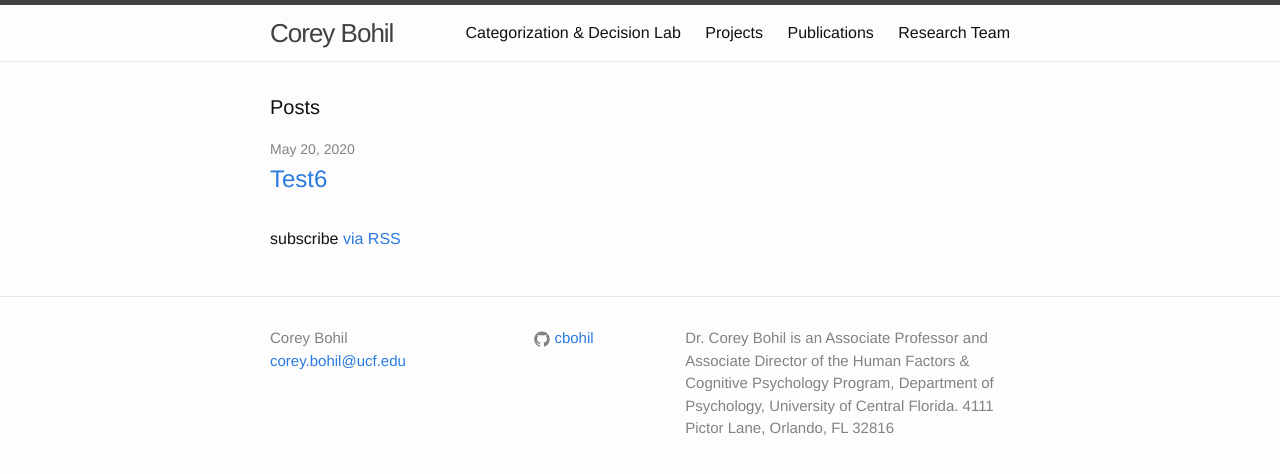
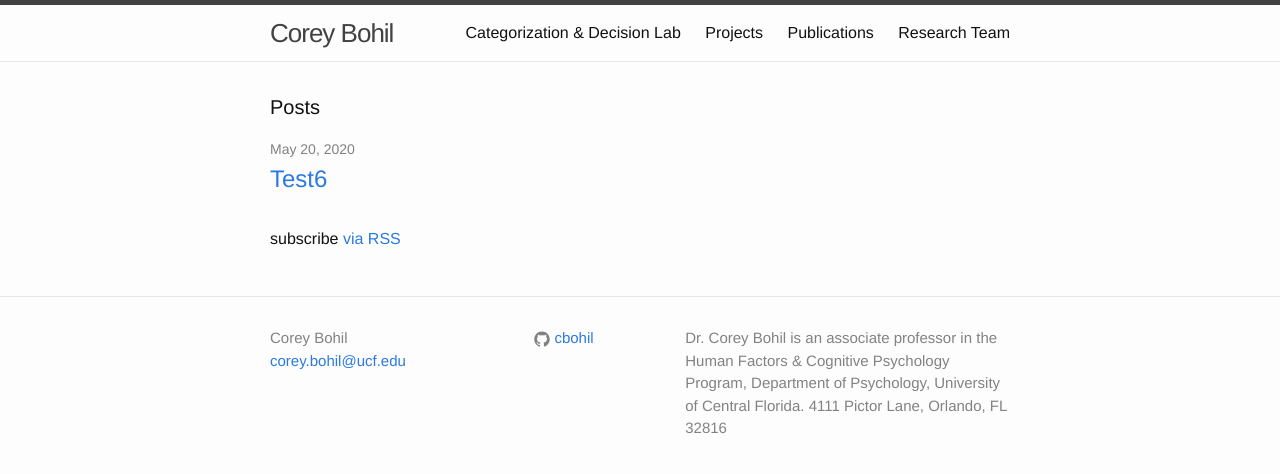
Before and after one commit to cbohil/cbohil.github.io, a Jekyll site: the page built from index.html, in a window 1280 px wide. Shown: the top 474 px of the page. Built offline with Jekyll 4.4.1, drawn with Linux system fonts in a browser that asks for light colours.

Commit message:
Revert "Update _config.yml"
This reverts commit 514617163277b4ccf2840d27a86ed563837eaddd.

```diff
--- a/_config.yml
+++ b/_config.yml
@@ -2,8 +2,8 @@
 title: Corey Bohil
 email: corey.bohil@ucf.edu
 description: > # this means to ignore newlines until "baseurl:"
-  Dr. Corey Bohil is an Associate Professor and Associate Director of the Human Factors &
-  Cognitive Psychology Program, Department of Psychology, University of Central Florida.
+  Dr. Corey Bohil is an associate professor in the Human Factors & Cognitive
+  Psychology Program, Department of Psychology, University of Central Florida.
   4111 Pictor Lane, Orlando, FL 32816
 
 url: 'https://cbohil.github.io'
```
